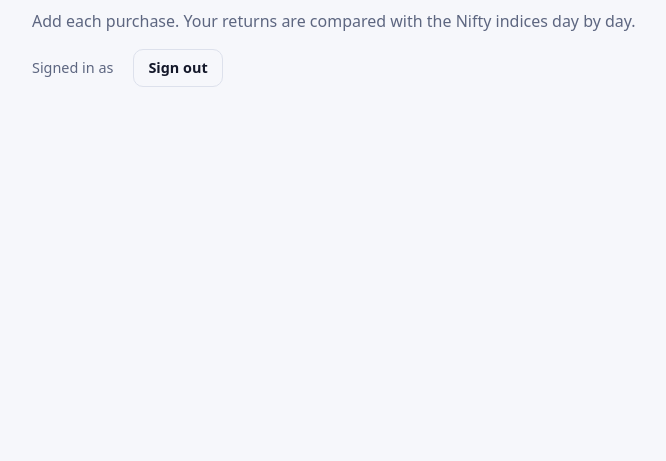
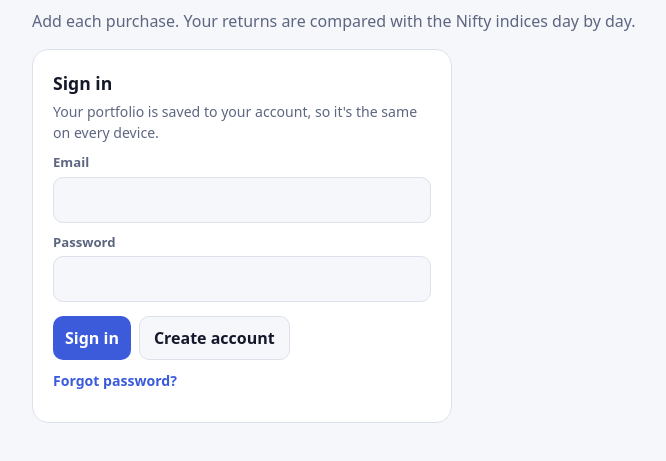
Before and after one commit to LJ-Ganesh/finbook, a plain HTML site: page portfolio.html in a window 1280 px wide. Shown: the part 109-570 px from the top of the page, without its empty margins (124-790 px from the left). Drawn offline with nearby package versions, Linux system fonts and the light colour scheme.

Commit message:
Add files via upload
port

```diff
--- a/portfolio.html
+++ b/portfolio.html
@@ -10,6 +10,7 @@
 @media(prefers-color-scheme:dark){:root{--bg:#0b1020;--panel:#121a2e;--text:#f3f6fc;--muted:#a7b2c8;--line:#26324b;--accent:#8ba5ff;--on-accent:#071027;--up:#79e0b0;--down:#ff9caa;
   --c-port:#8ba5ff;--c-nifty:#ff922b;--c-mid:#da77f2;--c-small:#38d9a9}}
 *{box-sizing:border-box}
+[hidden]{display:none!important}
 body{margin:0;background:var(--bg);color:var(--text);font:16px/1.5 system-ui,-apple-system,Segoe UI,sans-serif}
 main{width:min(1000px,100%);margin:0 auto;padding:24px 16px 48px}
 nav{display:flex;gap:16px;font-size:.92rem;margin-bottom:14px}nav a{color:var(--muted);text-decoration:none}nav a[aria-current]{color:var(--text);font-weight:700}
@@ -195,7 +196,7 @@ const today = new Date().toLocaleDateString('en-CA', { timeZone: 'Asia/Kolkata'
 const cfg = window.APP_CONFIG || {};
 const configured = /^https:\/\//.test(cfg.SUPABASE_URL || '') && !!cfg.SUPABASE_ANON_KEY && !cfg.SUPABASE_ANON_KEY.startsWith('PASTE');
 const OLD_BROWSER_KEY = 'portfolio'; // where purchases were kept before accounts existed
-let db = null, user = null;
+let db = null, user = null, authShown = false;
 
 const fromRow = r => ({ id: r.id, symbol: r.symbol, name: r.name, date: r.bought_on, price: +r.price, quantity: +r.quantity });
 const toRow = h => ({ symbol: h.symbol, name: h.name, bought_on: h.date, price: h.price, quantity: h.quantity });
@@ -237,7 +238,8 @@ function cleanHolding(h) {
 
 // ---------- Sign in / out ----------
 function showSignedIn(u) {
-  if (u?.id === user?.id) return; // nothing changed
+  if (authShown && u?.id === user?.id) return; // nothing changed
+  authShown = true;
   user = u;
   $('authCard').hidden = !!u; $('app').hidden = !u; $('account').hidden = !u;
   if (!u) { model = null; $('content').hidden = true; return; }
```
